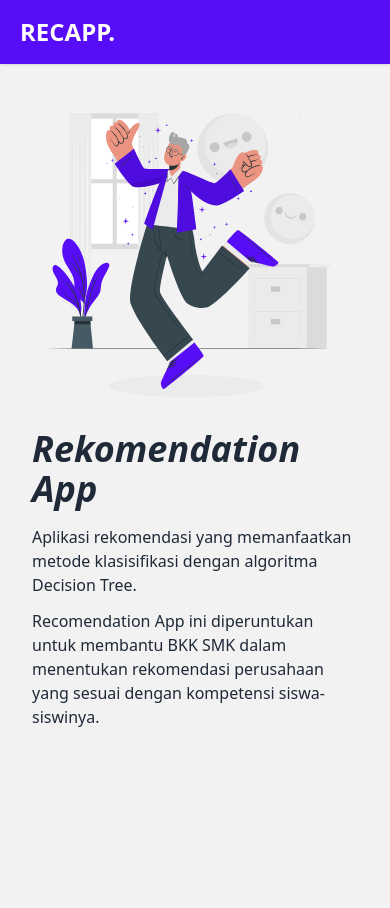
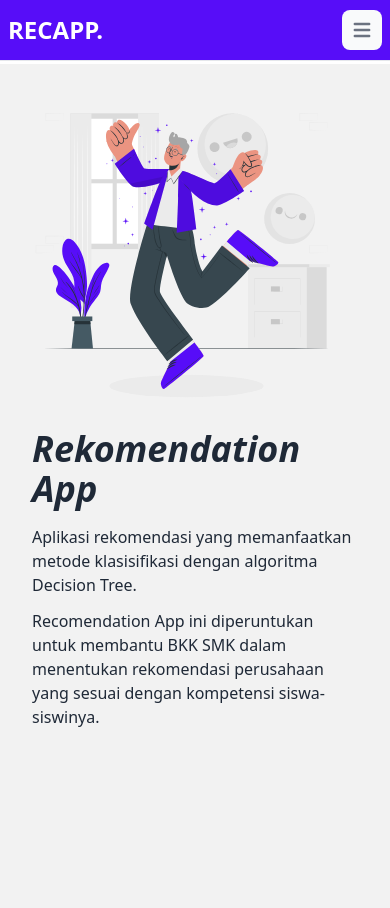
Before and after one commit to halimkun/recomendation-app, a Django app: page / in a window 390 px wide. Run offline with Django 4.2, Linux system fonts and the light colour scheme; some libraries are stand-ins or nearby versions.

Commit message:
some update

```diff
--- a/templates/about.html
+++ b/templates/about.html
@@ -4,7 +4,7 @@
     <div class="flex justify-center flex-col lg:flex-row items-center">
         <div class="w-full lg:w-[50%] py-16 md:py-28">
             {% load static %}
-            <img src="{% static 'img/undraw_hire_re_gn5j.svg' %}" alt="" class="w-full md:w-[90%]">
+            <img src="{% static 'undraw_hire_re_gn5j.svg' %}" alt="" class="w-full md:w-[90%]">
         </div>
         <div class="w-full lg:w-[50%]">
             <div class="p-3 md:p-10">
--- a/templates/components/nav_menu.html
+++ b/templates/components/nav_menu.html
@@ -1,4 +1,36 @@
-<div class="navbar bg-primary shadow px-5 md:px-20 sticky top-0 z-50">
+<nav
+    class="bg-primary px-2 sm:px-4 py-2.5 dark:bg-gray-900 fixed w-full z-20 top-0 left-0 border-b border-gray-200 dark:border-gray-600">
+    <div class="container flex flex-wrap items-center justify-between mx-auto">
+        <a href="https://flowbite.com/" class="flex items-center">
+            <span class="self-center text-2xl font-bold whitespace-nowrap text-white">RECAPP.</span>
+        </a>
+        <div class="flex">
+            <button data-collapse-toggle="navbar-sticky" type="button"
+                class="inline-flex items-center p-2 text-sm text-gray-500 rounded-lg md:hidden hover:bg-gray-100 focus:outline-none focus:ring-2 focus:ring-gray-200 bg-gray-50 md:bg-transparent dark:text-gray-400 dark:hover:bg-gray-700 dark:focus:ring-gray-600"
+                aria-controls="navbar-sticky" aria-expanded="false">
+                <span class="sr-only">Open main menu</span>
+                <svg class="w-6 h-6" aria-hidden="true" fill="currentColor" viewBox="0 0 20 20"
+                    xmlns="http://www.w3.org/2000/svg">
+                    <path fill-rule="evenodd"
+                        d="M3 5a1 1 0 011-1h12a1 1 0 110 2H4a1 1 0 01-1-1zM3 10a1 1 0 011-1h12a1 1 0 110 2H4a1 1 0 01-1-1zM3 15a1 1 0 011-1h12a1 1 0 110 2H4a1 1 0 01-1-1z"
+                        clip-rule="evenodd"></path>
+                </svg>
+            </button>
+        </div>
+        <div class="items-center justify-between hidden w-full md:flex md:w-auto md:order-1" id="navbar-sticky">
+            <ul class="flex flex-col p-4 mt-4 border border-gray-100 rounded-lg bg-gray-50 md:flex-row md:space-x-3 md:mt-0 md:text-sm md:font-medium md:border-0 md:bg-transparent dark:bg-gray-800 md:dark:bg-gray-900 dark:border-gray-700">
+                {% for menu in nav.menu %}
+                    <li>
+                        <a href="{{ menu.url }}" class="{% if request.path == menu.url %} bg-primary text-white font-bold {% else %} font-normal text-gray-700 md:text-gray-300 {% endif %} block py-2 pl-3 pr-4 rounded hover:text-white md:hover:bg-transparent md:hover:text-white md:p-0 md:px-3 text-md">{{ menu.title }}</a>
+                    </li>
+                {% endfor %}
+            </ul>
+        </div>
+    </div>
+</nav>
+
+
+<!-- <div class="navbar bg-primary shadow px-5 md:px-20 sticky top-0 z-50">
     <div class="flex-1">
         <a href="/" class="font-bold text-2xl text-white">RECAPP.</a>
     </div>
@@ -9,4 +41,4 @@
             {% endfor %}
         </ul>
     </div>
-</div>
+</div> -->
--- a/templates/index.html
+++ b/templates/index.html
@@ -4,7 +4,7 @@
     <div class="flex justify-center flex-col lg:flex-row items-center">
         <div class="w-full lg:w-[50%]">
             {% load static %}
-            <img src="{% static 'img/Enthusiastic-cuate.svg' %}" alt="" class="w-[95%]">
+            <img src="{% static 'Enthusiastic-cuate.svg' %}" alt="" class="w-[95%]">
         </div>
         <div class="w-full lg:w-[50%]">
             <div class="p-3 md:p-10">
--- a/templates/layout.html
+++ b/templates/layout.html
@@ -21,7 +21,7 @@
         {% include "components/nav_menu.html" %}
     {% endif %}
 
-    <div class="px-5 md:px-28 lg:px-20 p-5 min-h-screen {% if "print" not in request.path %} bg-base-200 {% endif %}">
+    <div class="mt-16 px-5 md:px-28 lg:px-20 p-5 min-h-screen {% if "print" not in request.path %} bg-base-200 {% endif %}">
         {% block content %} {% endblock %}
     </div>
 
```
Also changed, not shown: templates/rekomendasi.html (+5 -5 lines).
